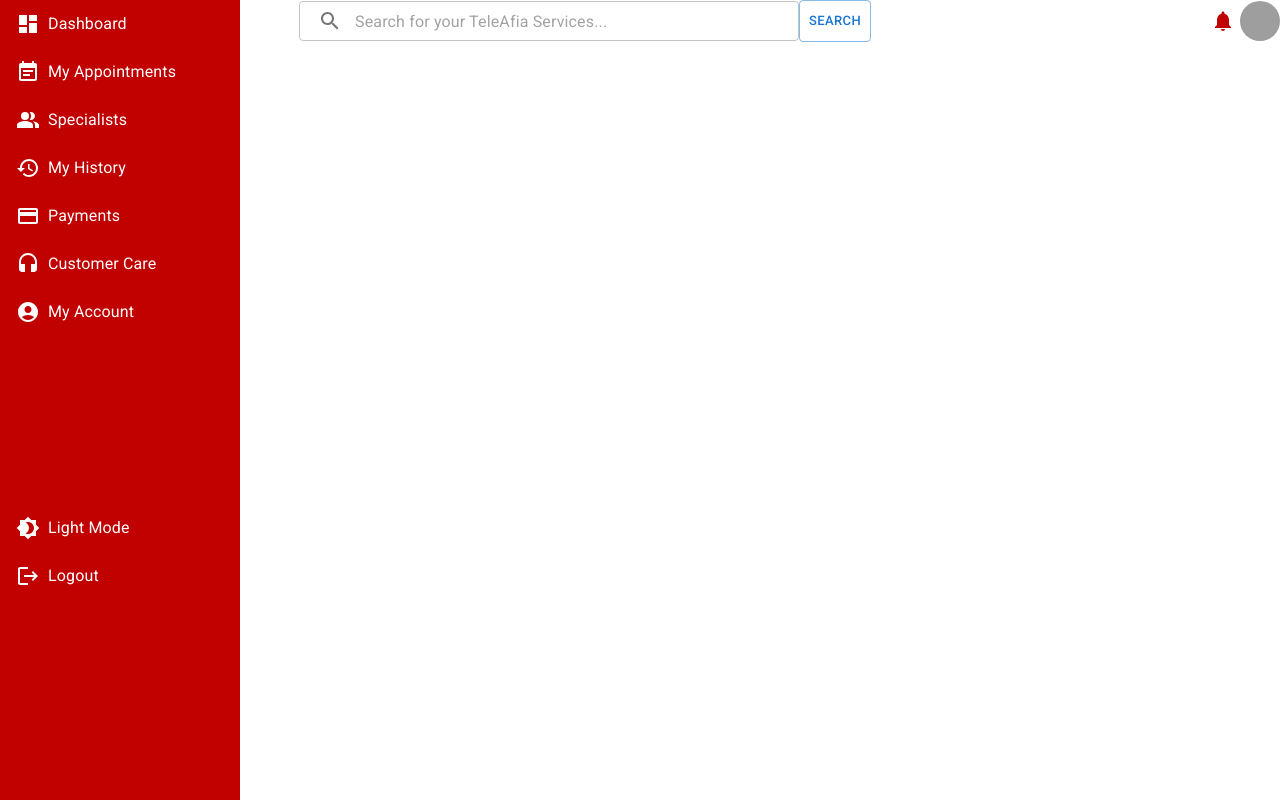
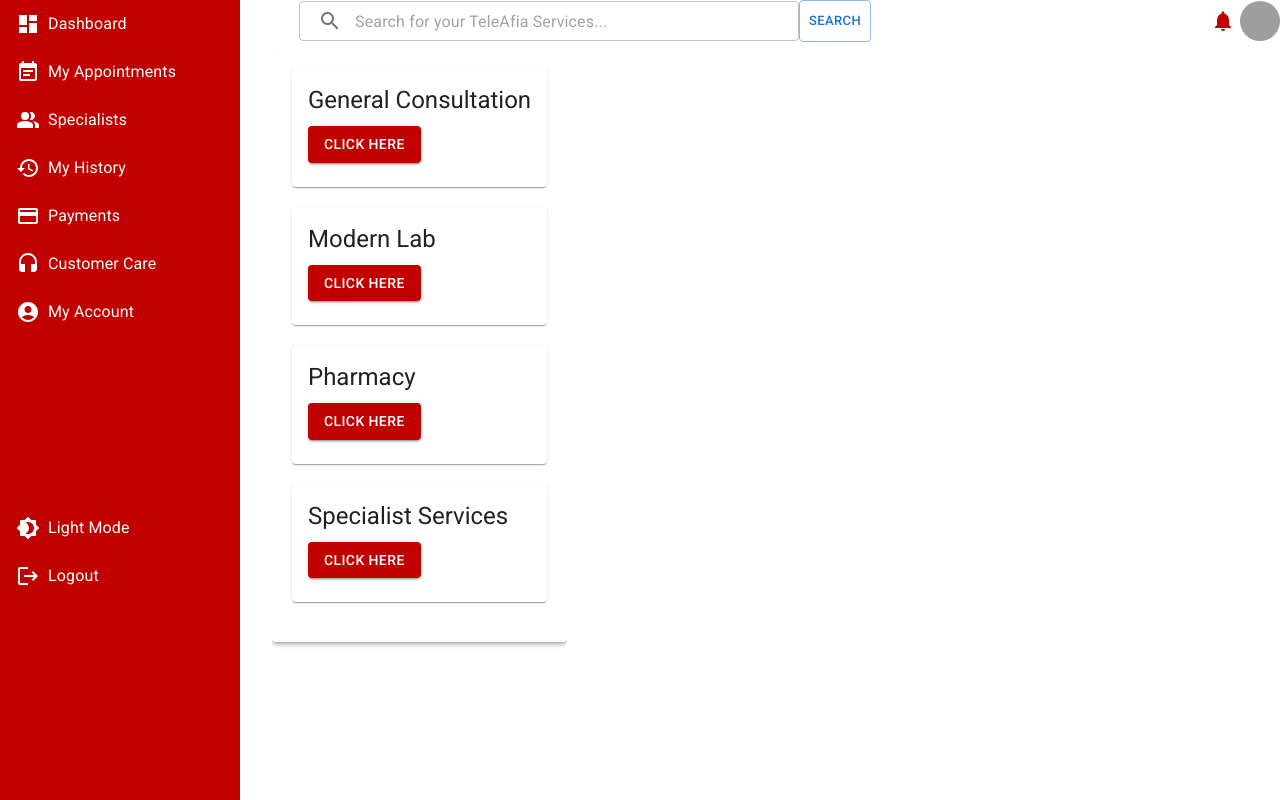
Before and after one commit to Equity-Afya/client-frontend, a React (Vite) app: page /medical-services in a window 1280 px wide. Built offline with nearby package versions, Linux system fonts and the light colour scheme; grey boxes are pictures that could not be loaded.

Commit message:
Added services card to MedicalServices

```diff
--- /dev/null
+++ b/src/components/MedicalServices/ServiceContainer.jsx
@@ -0,0 +1,34 @@
+import React from 'react';
+import { Paper, Card, CardContent, Typography, Button } from '@mui/material';
+
+const ServiceCard = ({ title, onClick }) => {
+  return (
+    <Card style={{ marginBottom: '20px' }}>
+      <CardContent>
+        <Typography variant="h5" component="div">
+          {title}
+        </Typography>
+        <Button variant="contained" onClick={onClick} style={{ marginTop: '10px', backgroundColor: '#c00100' }}>
+          Click Here
+        </Button>
+      </CardContent>
+    </Card>
+  );
+};
+
+const ServiceContainer = () => {
+  const handleClick = (serviceName) => {
+    alert(`You clicked on ${serviceName}`);
+  };
+
+  return (
+    <Paper elevation={3} style={{ padding: '20px' }}>
+      <ServiceCard title="General Consultation" onClick={() => handleClick('General Consultation')} />
+      <ServiceCard title="Modern Lab" onClick={() => handleClick('Modern Lab')} />
+      <ServiceCard title="Pharmacy" onClick={() => handleClick('Pharmacy')} />
+      <ServiceCard title="Specialist Services" onClick={() => handleClick('Specialist Services')} />
+    </Paper>
+  );
+};
+
+export default ServiceContainer;
--- a/src/pages/MedicalServicesPage.jsx
+++ b/src/pages/MedicalServicesPage.jsx
@@ -2,6 +2,7 @@ import React from 'react';
 import Sidebar from "../components/SideBar/SideBar";
 import SearchBar from "../components/SearchBar/SearchBar";
 import { Box } from '@mui/material';
+import ServiceContainer from '../components/MedicalServices/ServiceContainer';
 
 const MedicalServicesPage = () => {
   return (
@@ -16,7 +17,8 @@ const MedicalServicesPage = () => {
 
         {/* Medical services content with margin-left */}
         <Box sx={{ marginTop: '48px', overflowY: 'auto', height: 'calc(100vh - 48px)', position: 'relative', marginLeft: '32px' }}> {/* Increase marginLeft to create a larger gap */}
-          {/* Medical services content goes here */}
+          {/* Medical Services /> */}
+          <ServiceContainer />
         </Box>
       </Box>
     </Box>
```
